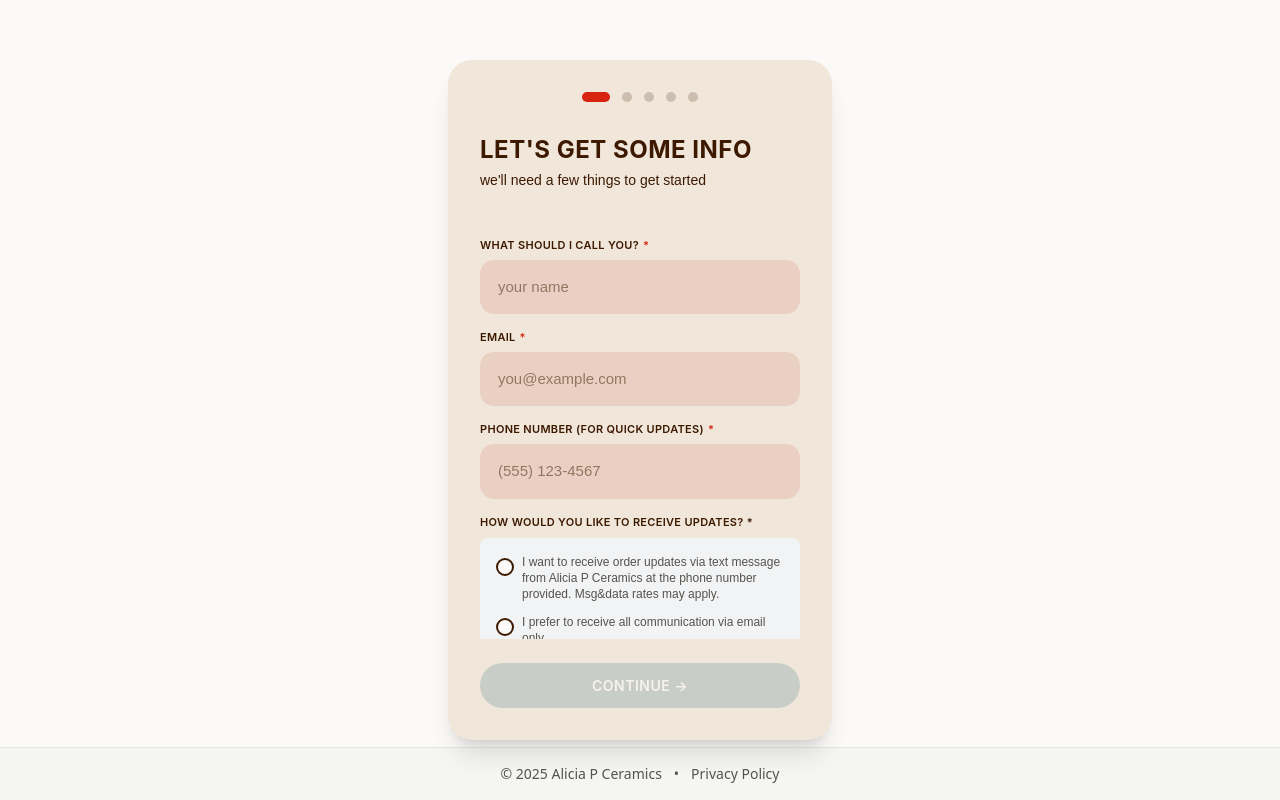
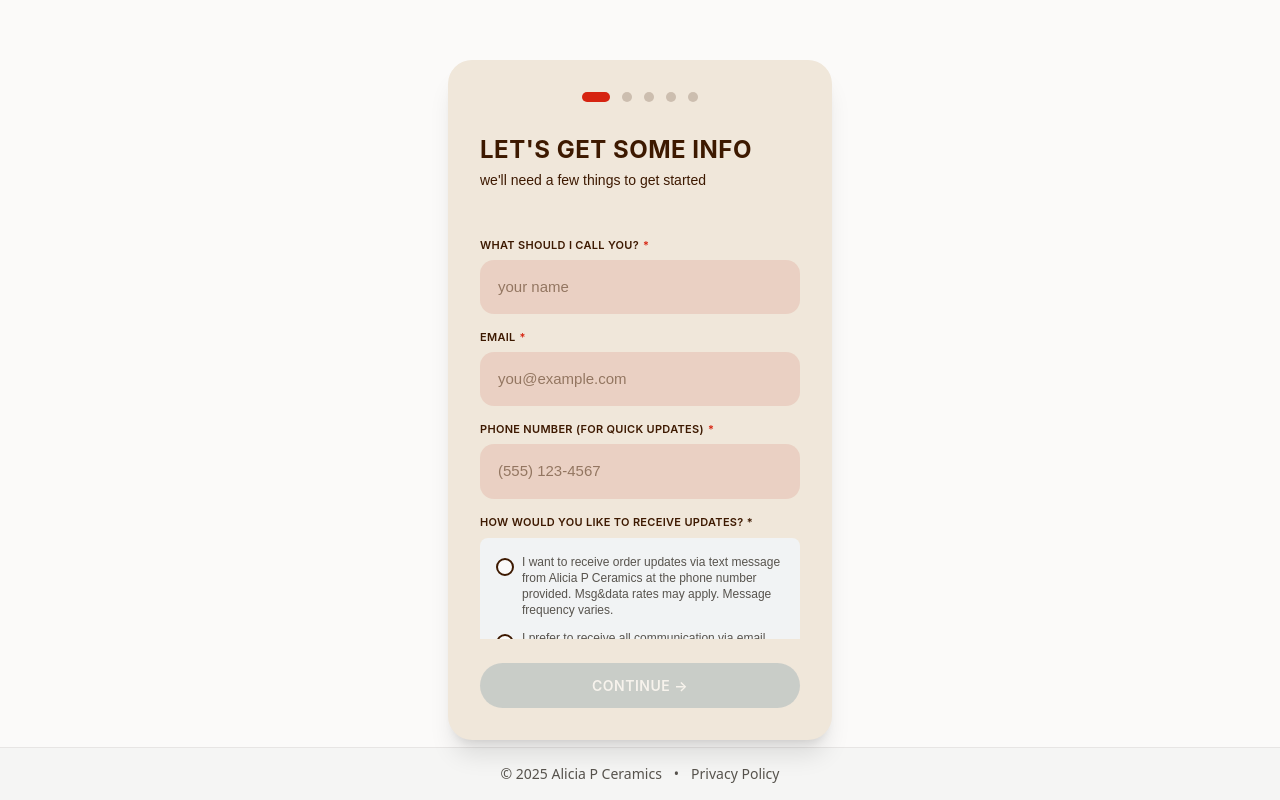
Before and after one commit to jpitchardu/aliciapceramics.com, a Next.js app: page /commisions in a window 1280 px wide. Built offline with nearby package versions, Linux system fonts and the light colour scheme.

Commit message:
Update ClientDetailsFormStep.tsx

```diff
--- a/src/app/commisions/_components/ClientDetailsFormStep.tsx
+++ b/src/app/commisions/_components/ClientDetailsFormStep.tsx
@@ -120,7 +120,7 @@ export function ClientDetailsFormStep() {
                     <span>
                       I want to receive order updates via text message from
                       Alicia P Ceramics at the phone number provided. Msg&data
-                      rates may apply.
+                      rates may apply. Message frequency varies.
                     </span>
                   </label>
                 </div>
```
